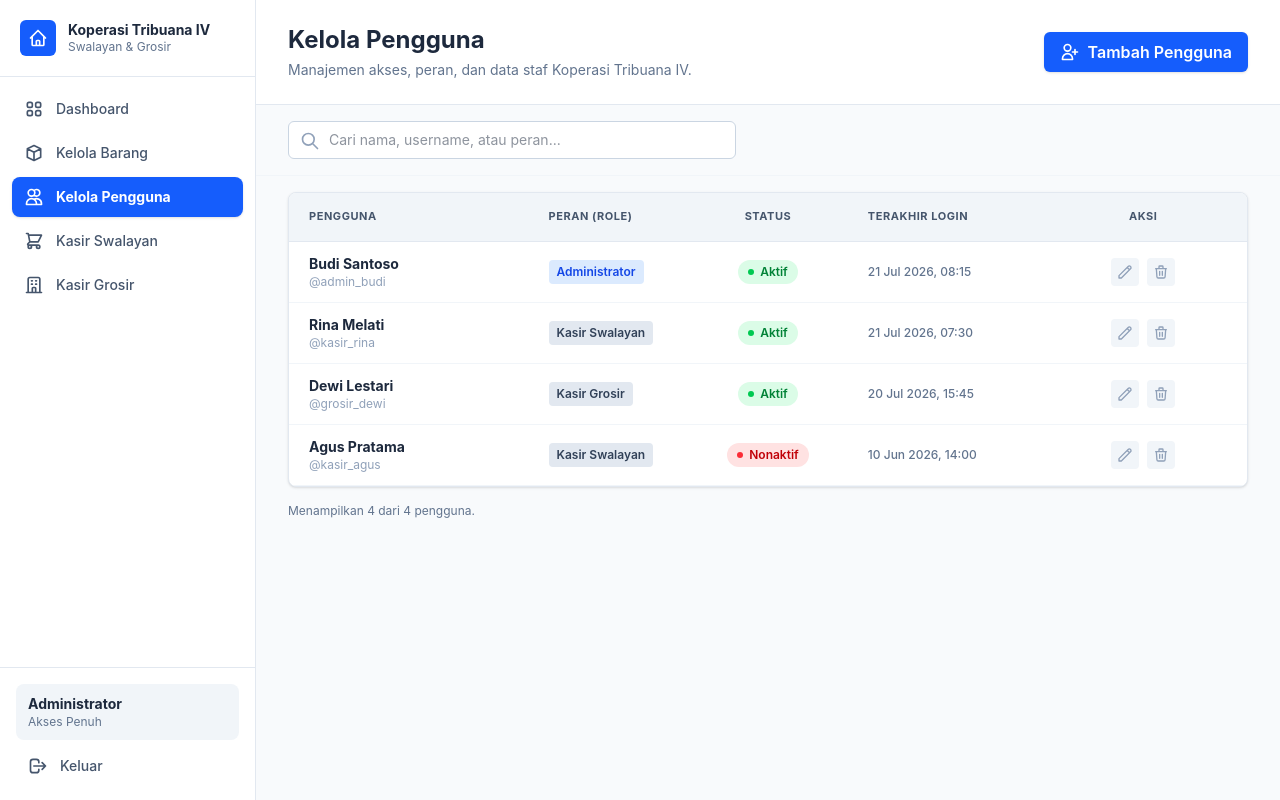
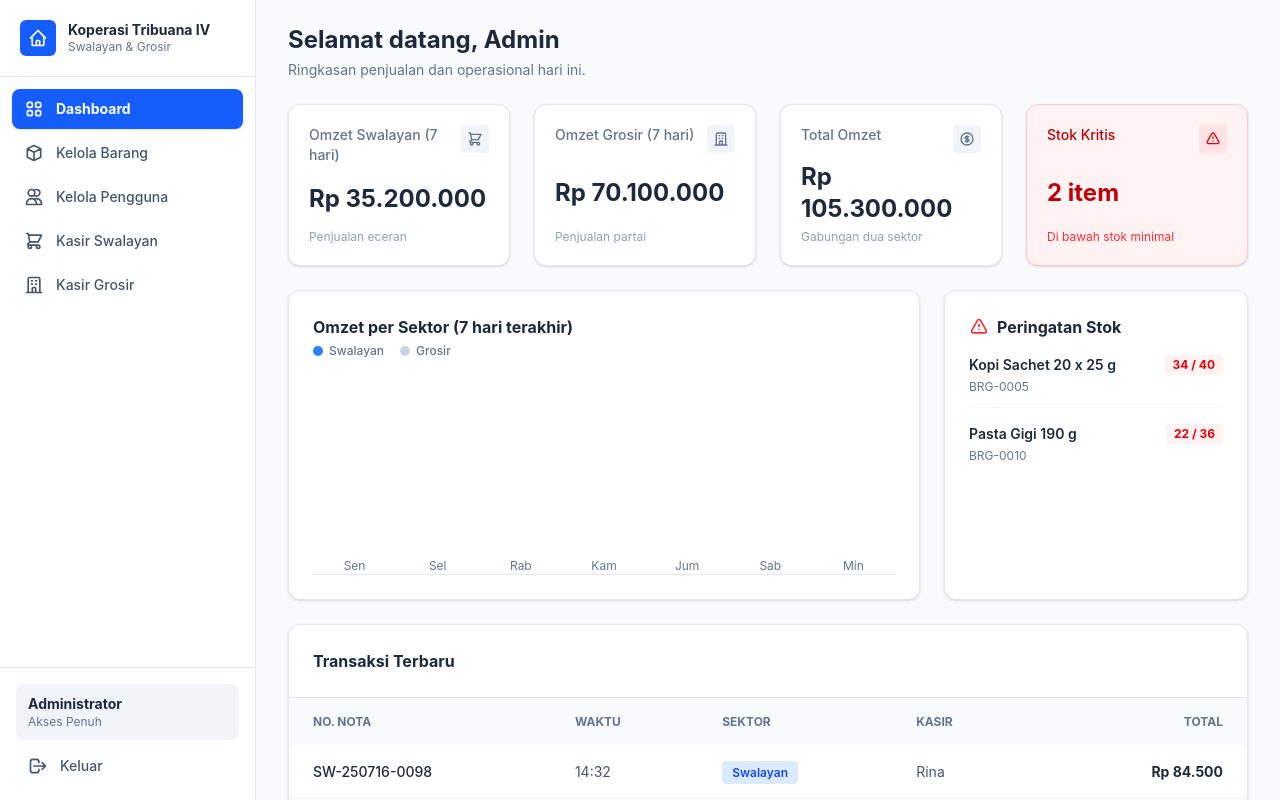
Before and after one commit to fl111x/sistem-informasi-manajemen-koperasi-tribuanaIV, a Vue app in the folder frontend/: page / in a window 1280 px wide. Built offline with nearby package versions, Linux system fonts and the light colour scheme.

Commit message:
penyelesaian tampilan modul admin, dan pembuatan routing

```diff
--- a/frontend/package.json
+++ b/frontend/package.json
@@ -9,7 +9,8 @@
     "preview": "vite preview"
   },
   "dependencies": {
-    "vue": "^3.5.39"
+    "vue": "^3.5.39",
+    "vue-router": "^4.6.4"
   },
   "devDependencies": {
     "@tailwindcss/postcss": "^4.3.3",
--- a/frontend/src/App.vue
+++ b/frontend/src/App.vue
@@ -1,12 +1,9 @@
 <script setup>
 import AdminLayout from './components/AdminLayout.vue'
-import KelolaPengguna from './components/KelolaPengguna.vue'
 </script>
 
 <template>
-  <!-- Panggil Bingkainya -->
   <AdminLayout>
-    <!-- Masukkan Fotonya/Halamannya ke dalam Bingkai -->
-    <KelolaPengguna />
+    <router-view />
   </AdminLayout>
 </template>
--- a/frontend/src/components/AdminLayout.vue
+++ b/frontend/src/components/AdminLayout.vue
@@ -1,14 +1,13 @@
 <script setup>
-// Layout ini bertugas sebagai kerangka/bingkai utama aplikasi
+import { useRoute } from 'vue-router';
+
+// useRoute digunakan untuk mendeteksi URL mana yang sedang aktif saat ini
+const route = useRoute();
 </script>
 
 <template>
-  <!-- Pembungkus Utama Layar Penuh -->
   <div class="flex h-screen w-full bg-slate-50 font-sans text-slate-800 overflow-hidden">
 
-    <!-- ========================================== -->
-    <!-- SIDEBAR MASTER (Semua Hak Akses Terbuka) -->
-    <!-- ========================================== -->
     <aside class="w-64 bg-white border-r border-slate-200 flex flex-col justify-between flex-shrink-0 z-20">
       <div>
         <!-- Logo Koperasi -->
@@ -24,37 +23,44 @@
           </div>
         </div>
 
-        <!-- Daftar Menu -->
+        <!-- Daftar Menu Dinamis Menggunakan router-link -->
         <nav class="p-3 flex flex-col gap-1">
-          <!-- Dashboard -->
-          <a href="#" class="flex items-center gap-3 px-3 py-2.5 text-sm font-medium text-slate-600 rounded-lg hover:bg-slate-100 transition-colors">
+
+          <router-link to="/"
+            class="flex items-center gap-3 px-3 py-2.5 text-sm rounded-lg transition-colors"
+            :class="route.path === '/' ? 'bg-blue-600 text-white font-bold shadow-sm' : 'text-slate-600 font-medium hover:bg-slate-100'">
             <svg xmlns="http://www.w3.org/2000/svg" class="h-5 w-5" fill="none" viewBox="0 0 24 24" stroke="currentColor"><path stroke-linecap="round" stroke-linejoin="round" stroke-width="2" d="M4 6a2 2 0 012-2h2a2 2 0 012 2v2a2 2 0 01-2 2H6a2 2 0 01-2-2V6zM14 6a2 2 0 012-2h2a2 2 0 012 2v2a2 2 0 01-2 2h-2a2 2 0 01-2-2V6zM4 16a2 2 0 012-2h2a2 2 0 012 2v2a2 2 0 01-2 2H6a2 2 0 01-2-2v-2zM14 16a2 2 0 012-2h2a2 2 0 012 2v2a2 2 0 01-2 2h-2a2 2 0 01-2-2v-2z" /></svg>
             Dashboard
-          </a>
+          </router-link>
 
-          <!-- Kelola Barang (Mode Tidak Aktif) -->
-          <a href="#" class="flex items-center gap-3 px-3 py-2.5 text-sm font-medium text-slate-600 rounded-lg hover:bg-slate-100 transition-colors">
+          <router-link to="/kelola-barang"
+            class="flex items-center gap-3 px-3 py-2.5 text-sm rounded-lg transition-colors"
+            :class="route.path === '/kelola-barang' ? 'bg-blue-600 text-white font-bold shadow-sm' : 'text-slate-600 font-medium hover:bg-slate-100'">
             <svg xmlns="http://www.w3.org/2000/svg" class="h-5 w-5" fill="none" viewBox="0 0 24 24" stroke="currentColor"><path stroke-linecap="round" stroke-linejoin="round" stroke-width="2" d="M20 7l-8-4-8 4m16 0l-8 4m8-4v10l-8 4m0-10L4 7m8 4v10M4 7v10l8 4" /></svg>
             Kelola Barang
-          </a>
+          </router-link>
 
-          <!-- Kelola Pengguna (Mode Aktif) -->
-          <a href="#" class="flex items-center gap-3 px-3 py-2.5 text-sm font-bold text-white bg-blue-600 rounded-lg shadow-sm">
+          <router-link to="/kelola-pengguna"
+            class="flex items-center gap-3 px-3 py-2.5 text-sm rounded-lg transition-colors"
+            :class="route.path === '/kelola-pengguna' ? 'bg-blue-600 text-white font-bold shadow-sm' : 'text-slate-600 font-medium hover:bg-slate-100'">
             <svg xmlns="http://www.w3.org/2000/svg" class="h-5 w-5" fill="none" viewBox="0 0 24 24" stroke="currentColor"><path stroke-linecap="round" stroke-linejoin="round" stroke-width="2" d="M12 4.354a4 4 0 110 5.292M15 21H3v-1a6 6 0 0112 0v1zm0 0h6v-1a6 6 0 00-9-5.197M13 7a4 4 0 11-8 0 4 4 0 018 0z" /></svg>
             Kelola Pengguna
-          </a>
+          </router-link>
 
-          <!-- Kasir Swalayan -->
-          <a href="#" class="flex items-center gap-3 px-3 py-2.5 text-sm font-medium text-slate-600 rounded-lg hover:bg-slate-100 transition-colors">
+          <router-link to="/kasir-swalayan"
+            class="flex items-center gap-3 px-3 py-2.5 text-sm rounded-lg transition-colors"
+            :class="route.path === '/kasir-swalayan' ? 'bg-blue-600 text-white font-bold shadow-sm' : 'text-slate-600 font-medium hover:bg-slate-100'">
             <svg xmlns="http://www.w3.org/2000/svg" class="h-5 w-5" fill="none" viewBox="0 0 24 24" stroke="currentColor"><path stroke-linecap="round" stroke-linejoin="round" stroke-width="2" d="M3 3h2l.4 2M7 13h10l4-8H5.4M7 13L5.4 5M7 13l-2.293 2.293c-.63.63-.184 1.707.707 1.707H17m0 0a2 2 0 100 4 2 2 0 000-4zm-8 2a2 2 0 11-4 0 2 2 0 014 0z" /></svg>
             Kasir Swalayan
-          </a>
+          </router-link>
 
-          <!-- Kasir Grosir -->
-          <a href="#" class="flex items-center gap-3 px-3 py-2.5 text-sm font-medium text-slate-600 rounded-lg hover:bg-slate-100 transition-colors">
+          <router-link to="/kasir-grosir"
+            class="flex items-center gap-3 px-3 py-2.5 text-sm rounded-lg transition-colors"
+            :class="route.path === '/kasir-grosir' ? 'bg-blue-600 text-white font-bold shadow-sm' : 'text-slate-600 font-medium hover:bg-slate-100'">
             <svg xmlns="http://www.w3.org/2000/svg" class="h-5 w-5" fill="none" viewBox="0 0 24 24" stroke="currentColor"><path stroke-linecap="round" stroke-linejoin="round" stroke-width="2" d="M19 21V5a2 2 0 00-2-2H7a2 2 0 00-2 2v16m14 0h2m-2 0h-5m-9 0H3m2 0h5M9 7h1m-1 4h1m4-4h1m-1 4h1m-5 10v-5a1 1 0 011-1h2a1 1 0 011 1v5m-4 0h4" /></svg>
             Kasir Grosir
-          </a>
+          </router-link>
+
         </nav>
       </div>
 
@@ -71,11 +77,7 @@
       </div>
     </aside>
 
-    <!-- ========================================== -->
-    <!-- RUANG KOSONG UNTUK KONTEN (SLOT) -->
-    <!-- ========================================== -->
     <div class="flex-1 flex flex-col h-full overflow-hidden bg-white relative">
-      <!-- Di sinilah komponen lain akan dimuat otomatis -->
       <slot></slot>
     </div>
 
--- a/frontend/src/components/KelolaPengguna.vue
+++ b/frontend/src/components/KelolaPengguna.vue
@@ -2,13 +2,13 @@
 import { ref, computed } from 'vue';
 
 // ==========================================
-// MOCK DATA: Database Pengguna
+// MOCK DATA: Database Pengguna (Tanpa Status)
 // ==========================================
 const daftarPengguna = ref([
-  { id: 1, nama: 'Budi Santoso', username: 'admin_budi', peran: 'Administrator', status: 'Aktif', terakhirLogin: '21 Jul 2026, 08:15' },
-  { id: 2, nama: 'Rina Melati', username: 'kasir_rina', peran: 'Kasir Swalayan', status: 'Aktif', terakhirLogin: '21 Jul 2026, 07:30' },
-  { id: 3, nama: 'Dewi Lestari', username: 'grosir_dewi', peran: 'Kasir Grosir', status: 'Aktif', terakhirLogin: '20 Jul 2026, 15:45' },
-  { id: 4, nama: 'Agus Pratama', username: 'kasir_agus', peran: 'Kasir Swalayan', status: 'Nonaktif', terakhirLogin: '10 Jun 2026, 14:00' },
+  { id: 1, nama: 'Budi Santoso', username: 'admin_budi', peran: 'Administrator', terakhirLogin: '21 Jul 2026, 08:15' },
+  { id: 2, nama: 'Rina Melati', username: 'kasir_rina', peran: 'Kasir Swalayan', terakhirLogin: '21 Jul 2026, 07:30' },
+  { id: 3, nama: 'Dewi Lestari', username: 'grosir_dewi', peran: 'Kasir Grosir', terakhirLogin: '20 Jul 2026, 15:45' },
+  { id: 4, nama: 'Agus Pratama', username: 'kasir_agus', peran: 'Kasir Swalayan', terakhirLogin: '10 Jun 2026, 14:00' },
 ]);
 
 const searchQuery = ref('');
@@ -20,12 +20,11 @@ const isModalOpen = ref(false);
 const modalMode = ref('tambah'); // 'tambah' atau 'edit'
 const idSedangDiedit = ref(null);
 
-// Form model
+// Form model (Tanpa Status)
 const formPengguna = ref({
   nama: '',
   username: '',
   peran: 'Kasir Swalayan',
-  status: 'Aktif',
   password: '' // Kosong saat diedit kecuali ingin diganti
 });
 
@@ -48,7 +47,7 @@ const dataDitampilkan = computed(() => {
 const bukaModalTambah = () => {
   modalMode.value = 'tambah';
   idSedangDiedit.value = null;
-  formPengguna.value = { nama: '', username: '', peran: 'Kasir Swalayan', status: 'Aktif', password: '' };
+  formPengguna.value = { nama: '', username: '', peran: 'Kasir Swalayan', password: '' };
   isModalOpen.value = true;
 };
 
@@ -60,7 +59,6 @@ const bukaModalEdit = (user) => {
     nama: user.nama,
     username: user.username,
     peran: user.peran,
-    status: user.status,
     password: ''
   };
   isModalOpen.value = true;
@@ -79,7 +77,6 @@ const simpanPengguna = () => {
       nama: formPengguna.value.nama,
       username: formPengguna.value.username,
       peran: formPengguna.value.peran,
-      status: formPengguna.value.status,
       terakhirLogin: '-'
     });
   } else {
@@ -89,7 +86,6 @@ const simpanPengguna = () => {
       daftarPengguna.value[index].nama = formPengguna.value.nama;
       daftarPengguna.value[index].username = formPengguna.value.username;
       daftarPengguna.value[index].peran = formPengguna.value.peran;
-      daftarPengguna.value[index].status = formPengguna.value.status;
     }
   }
   tutupModal();
@@ -137,16 +133,15 @@ const hapusPengguna = (id) => {
         <table class="w-full text-left text-sm text-slate-600">
           <thead class="bg-slate-100 text-slate-600 uppercase font-bold text-[11px] tracking-wider border-b border-slate-200 sticky top-0 z-10">
             <tr>
-              <th class="px-5 py-4 w-1/4">Pengguna</th>
-              <th class="px-5 py-4 w-1/6">Peran (Role)</th>
-              <th class="px-5 py-4 w-1/6 text-center">Status</th>
-              <th class="px-5 py-4 w-1/5">Terakhir Login</th>
+              <th class="px-5 py-4 w-1/3">Pengguna</th>
+              <th class="px-5 py-4 w-1/4">Peran (Role)</th>
+              <th class="px-5 py-4 w-1/4">Terakhir Login</th>
               <th class="px-5 py-4 text-center">Aksi</th>
             </tr>
           </thead>
           <tbody>
             <tr v-if="dataDitampilkan.length === 0">
-              <td colspan="5" class="px-5 py-12 text-center text-slate-400">Pengguna tidak ditemukan.</td>
+              <td colspan="4" class="px-5 py-12 text-center text-slate-400">Pengguna tidak ditemukan.</td>
             </tr>
             <tr v-else v-for="user in dataDitampilkan" :key="user.id" class="border-b border-slate-100 hover:bg-slate-50 transition-colors">
 
@@ -163,15 +158,6 @@ const hapusPengguna = (id) => {
                 <span class="inline-flex items-center px-2 py-1 rounded text-xs font-semibold"
                   :class="user.peran === 'Administrator' ? 'bg-blue-100 text-blue-700' : 'bg-slate-200 text-slate-700'">
                   {{ user.peran }}
-                </span>
-              </td>
-
-              <!-- Kolom Status -->
-              <td class="px-5 py-3 text-center">
-                <span class="inline-flex items-center gap-1.5 px-2.5 py-1 rounded-full text-xs font-semibold"
-                  :class="user.status === 'Aktif' ? 'bg-green-100 text-green-700' : 'bg-red-100 text-red-700'">
-                  <div class="w-1.5 h-1.5 rounded-full" :class="user.status === 'Aktif' ? 'bg-green-500' : 'bg-red-500'"></div>
-                  {{ user.status }}
                 </span>
               </td>
 
@@ -222,22 +208,13 @@ const hapusPengguna = (id) => {
             <input type="text" v-model="formPengguna.username" placeholder="Masukkan username" class="w-full border border-slate-300 px-3 py-2 rounded-md focus:outline-none focus:border-blue-600">
           </div>
 
-          <div class="flex gap-4">
-            <div class="flex-1">
+          <div>
             <label class="block text-sm font-semibold text-slate-700 mb-1">Peran (Role)</label>
             <select v-model="formPengguna.peran" class="w-full border border-slate-300 px-3 py-2 rounded-md focus:outline-none focus:border-blue-600 cursor-pointer">
               <option>Administrator</option>
               <option>Kasir Swalayan</option>
               <option>Kasir Grosir</option>
             </select>
-            </div>
-            <div class="flex-1">
-              <label class="block text-sm font-semibold text-slate-700 mb-1">Status</label>
-              <select v-model="formPengguna.status" class="w-full border border-slate-300 px-3 py-2 rounded-md focus:outline-none focus:border-blue-600 cursor-pointer">
-                <option>Aktif</option>
-                <option>Nonaktif</option>
-              </select>
-            </div>
           </div>
 
           <div>
--- a/frontend/src/main.js
+++ b/frontend/src/main.js
@@ -1,5 +1,9 @@
 import { createApp } from 'vue'
 import './style.css'
 import App from './App.vue'
+import router from './router' // Impor router yang baru dibuat
 
-createApp(App).mount('#app')
+const app = createApp(App)
+
+app.use(router) // Gunakan router
+app.mount('#app')
```
Also changed, not shown: frontend/src/router.js (added, +24 -0 lines), 1 other file (tests, documents, lock files or other folders). Lines whose indentation alone changed are shown as unchanged.
